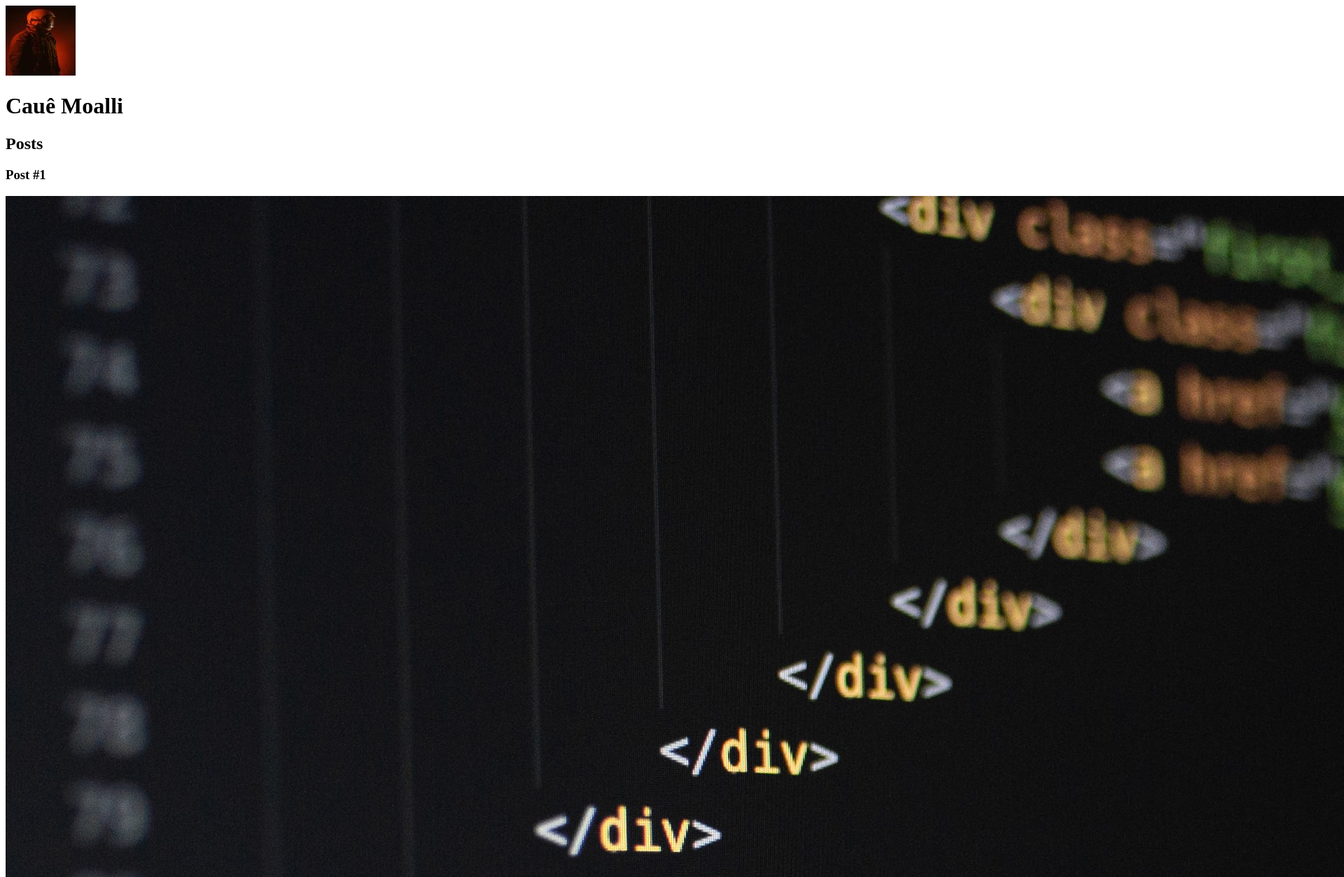
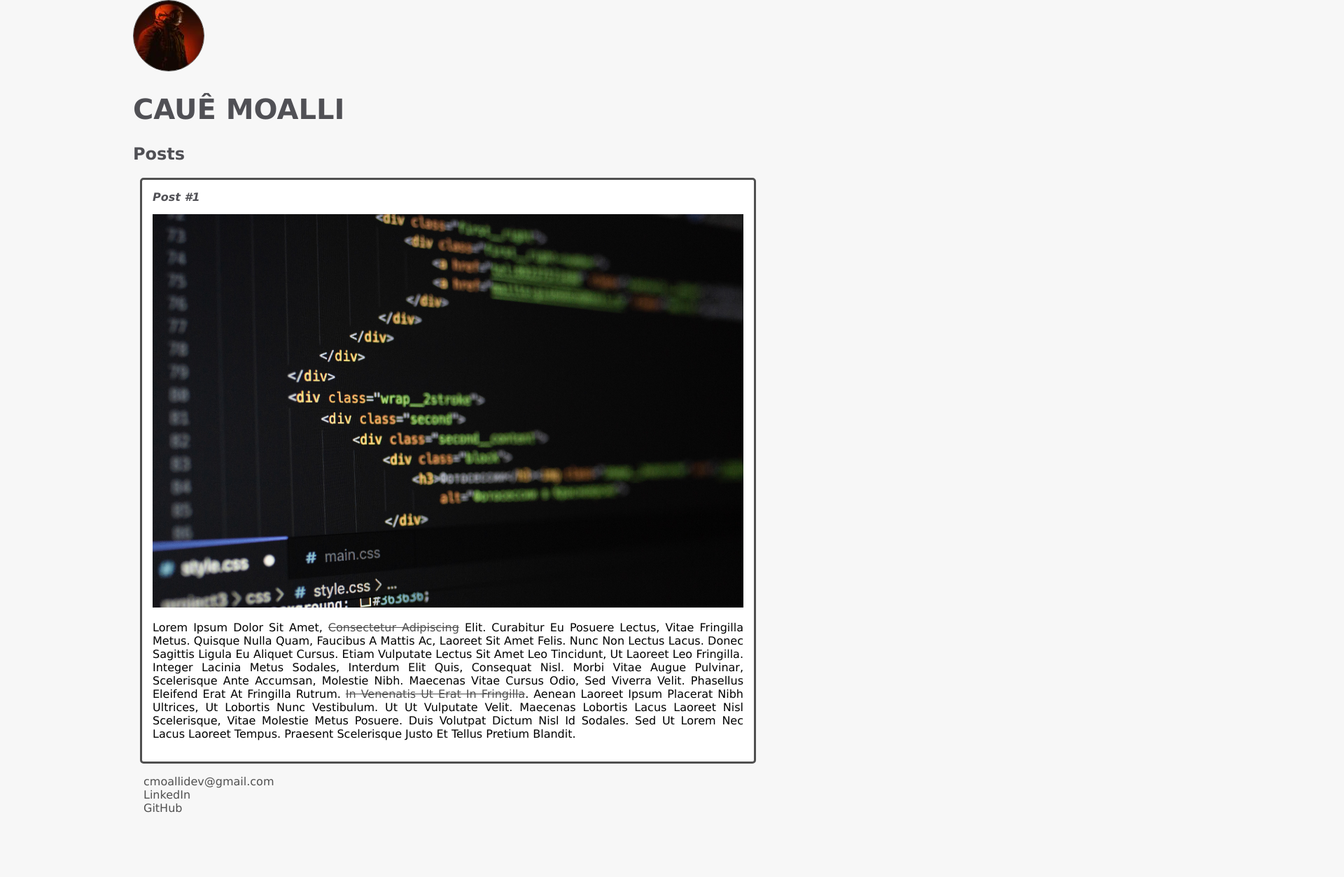
Before and after one commit to CaueMoalli/dio-desafio-github, a plain HTML site: page Introdução HTML e CSS/index.html in a window 1280 px wide. Shown: the top 1253 px of the page at 70% size, 1920 px wide, since content can reach past the window. After the commit the page ends 1180 px from the top, so only its background shows below. Drawn offline with Linux system fonts and the light colour scheme.

Commit message:
Adição de estilos via CSS e conclusão do projeto

```diff
--- a/Introdução HTML e CSS/index.html
+++ b/Introdução HTML e CSS/index.html
@@ -3,22 +3,27 @@
   <head>
     <meta charset="utf-8" />
     <title>Cauê Moalli</title>
+    <link rel="stylesheet" href="style.css" />
   </head>
   <body>
     <header>
-      <img src="img/portrait.jpg" alt="spaceman portrait" />
-      <h1>Cauê Moalli</h1>
+      <img src="img/portrait.jpg" alt="spaceman portrait" class="portrait" />
+      <h1 id="title">Cauê Moalli</h1>
     </header>
     <section>
       <header>
-        <h2>Posts</h2>
+        <h2 class="subtitle">Posts</h2>
       </header>
-      <article>
+      <article class="post">
         <header>
-          <h3>Post #1</h3>
-          <img src="img/htmlimg.jpg" alt="editor de código contendo html"
+          <h3 class="post-title">Post #1</h3>
+          <img
+            src="img/htmlimg.jpg"
+            alt="editor de código contendo html"
+            class="post-image"
+          />
         </header>
-        <p>
+        <p class="post-content">
           Lorem ipsum dolor sit amet,
           <a href="https://www.linkedin.com/in/cauemoalli/" target="_blank"
             >consectetur adipiscing</a
@@ -42,7 +47,7 @@
       </article>
     </section>
     <footer>
-      <ul>
+      <ul class="contact-list">
         <li>
           <a href="mailto:cmoallidev@gmail.com">cmoallidev@gmail.com</a>
         </li>
--- /dev/null
+++ b/Introdução HTML e CSS/style.css
@@ -0,0 +1,63 @@
+body {
+  background: #f7f7f7;
+  font-family: Verdana, Geneva, Tahoma, sans-serif;
+  max-width: 900px;
+  margin: auto;
+}
+
+a {
+  text-decoration: line-through;
+  color: #505050;
+}
+
+.portrait {
+  border: 1px solid #505050;
+  border-radius: 50%;
+}
+
+#title,
+.subtitle,
+.post-title {
+  color: #505055;
+}
+
+#title {
+  font-size: 40px;
+  text-transform: uppercase;
+}
+
+.post-title {
+  font-size: 16px;
+  font-style: italic;
+  margin: 0;
+  margin-bottom: 15px;
+}
+
+.post {
+  background: #ffff;
+  padding: 15px;
+  border: 3px solid #505050;
+  margin: 10px;
+  border-radius: 5px;
+}
+
+.post-content {
+  margin: 0;
+  margin-bottom: 15px;
+  text-transform: capitalize;
+  text-align: justify;
+}
+
+.post-image {
+  margin-bottom: 15px;
+  width: 100%;
+}
+
+.contact-list {
+  list-style-type: none;
+  padding-left: 15px;
+}
+
+.contact-list li a {
+  text-decoration: none;
+}
```
